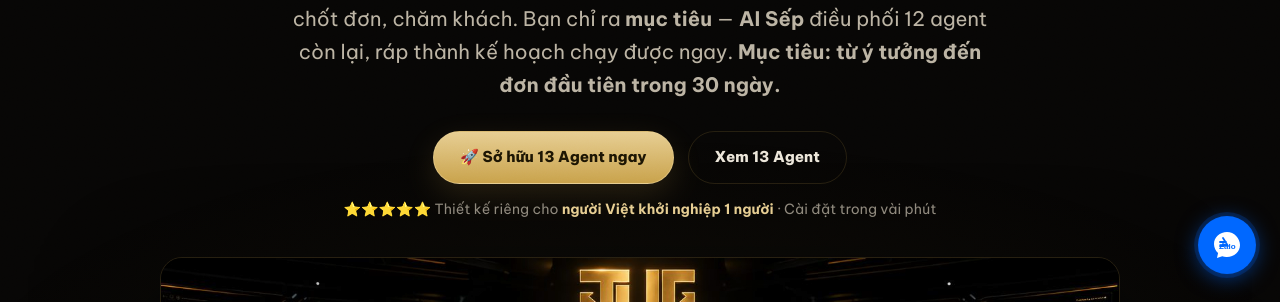
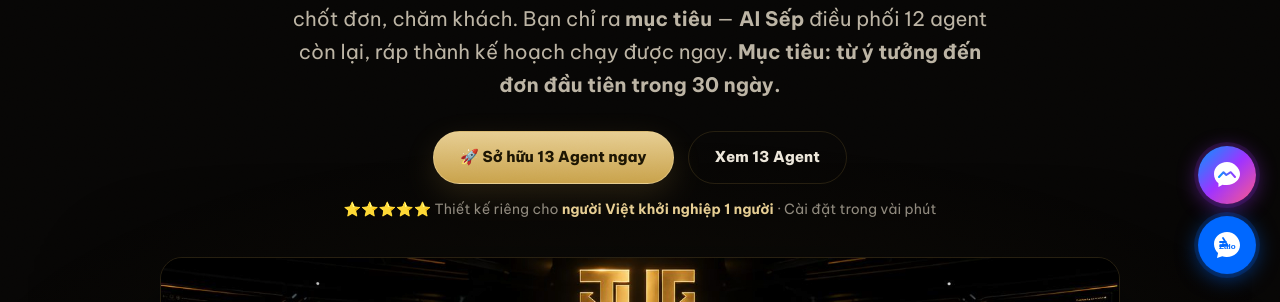
Before and after one commit to testbotpokemongoq2-art/tvg-ai-premium, a website: page index.html in a window 1280 px wide. Shown: the part 498-800 px from the top of the page. Drawn offline with nearby package versions, Linux system fonts and the light colour scheme.

Commit message:
Add Messenger floating button

```diff
--- a/index.html
+++ b/index.html
@@ -1094,6 +1094,30 @@ document.querySelectorAll('.agent .thumb img, .get-side img, .ceo-img img, .foun
 })();
 </script>
 
+<!-- Messenger floating button -->
+<a href="https://m.me/61591609824318" target="_blank" rel="noopener" id="messengerBtn" title="Chat Messenger với TVG AI Premium" style="
+  position:fixed;bottom:98px;right:24px;z-index:999;
+  width:58px;height:58px;border-radius:50%;
+  background:linear-gradient(135deg,#0099FF,#A033FF,#FF5C87);
+  display:flex;align-items:center;justify-content:center;
+  box-shadow:0 4px 20px rgba(160,51,255,.45),0 0 0 3px rgba(160,51,255,.15);
+  animation:messengerPulse 2.2s ease-in-out infinite;
+  text-decoration:none;
+">
+  <svg width="30" height="30" viewBox="0 0 30 30" fill="none" xmlns="http://www.w3.org/2000/svg">
+    <path d="M15 2C7.82 2 2 7.37 2 14c0 3.7 1.72 7.02 4.45 9.3V27l4.08-2.24A13.7 13.7 0 0015 25c7.18 0 13-5.37 13-11S22.18 2 15 2z" fill="white"/>
+    <path d="M7 17l4.5-4.8 2.8 2.8 4.4-2.8L23 17" stroke="url(#mg)" stroke-width="2" stroke-linecap="round" stroke-linejoin="round"/>
+    <defs><linearGradient id="mg" x1="7" y1="17" x2="23" y2="12" gradientUnits="userSpaceOnUse"><stop stop-color="#0099FF"/><stop offset="1" stop-color="#A033FF"/></linearGradient></defs>
+  </svg>
+</a>
+<style>
+@keyframes messengerPulse{
+  0%,100%{box-shadow:0 4px 20px rgba(160,51,255,.45),0 0 0 3px rgba(160,51,255,.15)}
+  50%{box-shadow:0 4px 28px rgba(160,51,255,.65),0 0 0 8px rgba(160,51,255,.08)}
+}
+@media(max-width:759px){#messengerBtn{bottom:148px}}
+</style>
+
 <!-- Zalo floating button -->
 <a href="https://zalo.me/0333412369" target="_blank" rel="noopener" id="zaloBtn" title="Chat Zalo với TVG AI Premium" style="
   position:fixed;bottom:28px;right:24px;z-index:999;
```
